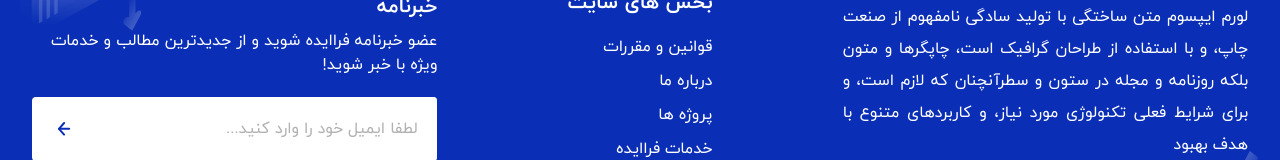
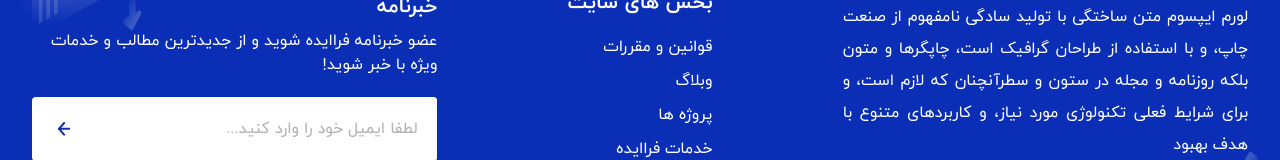
Before and after one commit to sb878787/FaraIdeh, a Next.js app: page /home in a window 1280 px wide. Shown: the part 4480-4640 px from the top of the page. Built offline with nearby package versions, Linux system fonts and the light colour scheme; no server answers; the database is empty.

Commit message:
fix(nav): align services and contact anchor targets
- point footer and navbar services links to /about#services and blog to /blogs
- add ids to the services and contact sections for anchor navigation
- update the services CTA to jump to the home contact block

```diff
--- a/src/component/Footer.tsx
+++ b/src/component/Footer.tsx
@@ -60,9 +60,9 @@ const Footer = () => {
                 <li>
                   <Link
                     className="text-white font-iranYekan border-b-2 pb-1 border-transparent hover:border-white transition-all"
-                    href="/about"
+                    href="/blogs"
                   >
-                    درباره ما
+                    وبلاگ
                   </Link>
                 </li>
 
@@ -78,7 +78,7 @@ const Footer = () => {
                 <li>
                   <Link
                     className="text-white font-iranYekan border-b-2 pb-1 border-transparent hover:border-white transition-all"
-                    href="/"
+                    href="/about#services"
                   >
                     خدمات فراایده
                   </Link>
--- a/src/component/Navbar.tsx
+++ b/src/component/Navbar.tsx
@@ -22,7 +22,7 @@ const Navbar = () => {
     { name: 'صفحه نخست', path: '/home' },
     { name: 'درباره ما', path: '/about' },
     { name: 'پروژه ها', path: '/projects' },
-    { name: 'خدمات فراایده', path: '/services' },
+    { name: 'خدمات فراایده', path: '/about#services' },
     { name: 'وبلاگ', path: '/blogs' },
   ];
 
--- a/src/views/global/about/Services.tsx
+++ b/src/views/global/about/Services.tsx
@@ -42,7 +42,7 @@ const Services = () => {
   ];
 
   return (
-    <div className="bg-[#F9F9F9] mt-14 lg:mt-32 rtl py-10 lg:py-20 relative">
+    <div className="bg-[#F9F9F9] mt-14 lg:mt-32 rtl py-10 lg:py-20 relative" id="services">
       <Container>
         <h1 className="font-iranYekan font-semibold text-3xl">خدمات فراایده</h1>
 
@@ -70,7 +70,7 @@ const Services = () => {
                 </button>
               </Link>
 
-              <Link href="#">
+              <Link href="/home#contact">
                 <button
                   type="button"
                   className="text-white w-full lg:w-auto font-iranYekan font-semibold cursor-pointer bg-primary rounded-md text-center px-12 py-4 hover:bg-[#00229b] hover:-translate-y-1 transition-all duration-200"
--- a/src/views/global/home/Contact.tsx
+++ b/src/views/global/home/Contact.tsx
@@ -35,7 +35,10 @@ const Contact = () => {
 
   return (
     <Container>
-      <div className="relative w-full flex flex-col items-center justify-center mt-16 lg:mt-36 lg:py-20 py-12 px-4 sm:px-6 lg:px-0 bg-[#F2F3F5] rounded-2xl">
+      <div
+        id="contact"
+        className="relative w-full flex flex-col items-center justify-center mt-16 lg:mt-36 lg:py-20 py-12 px-4 sm:px-6 lg:px-0 bg-[#F2F3F5] rounded-2xl"
+      >
         <SmallLabel title="CONTACTS" color="#3361FF" bgColor="#DFE5F6" />
         <LargeLabel label="IN TOUCH" subLabel="همین حالا لمسش کن" color="#EAECF1" />
 
```
